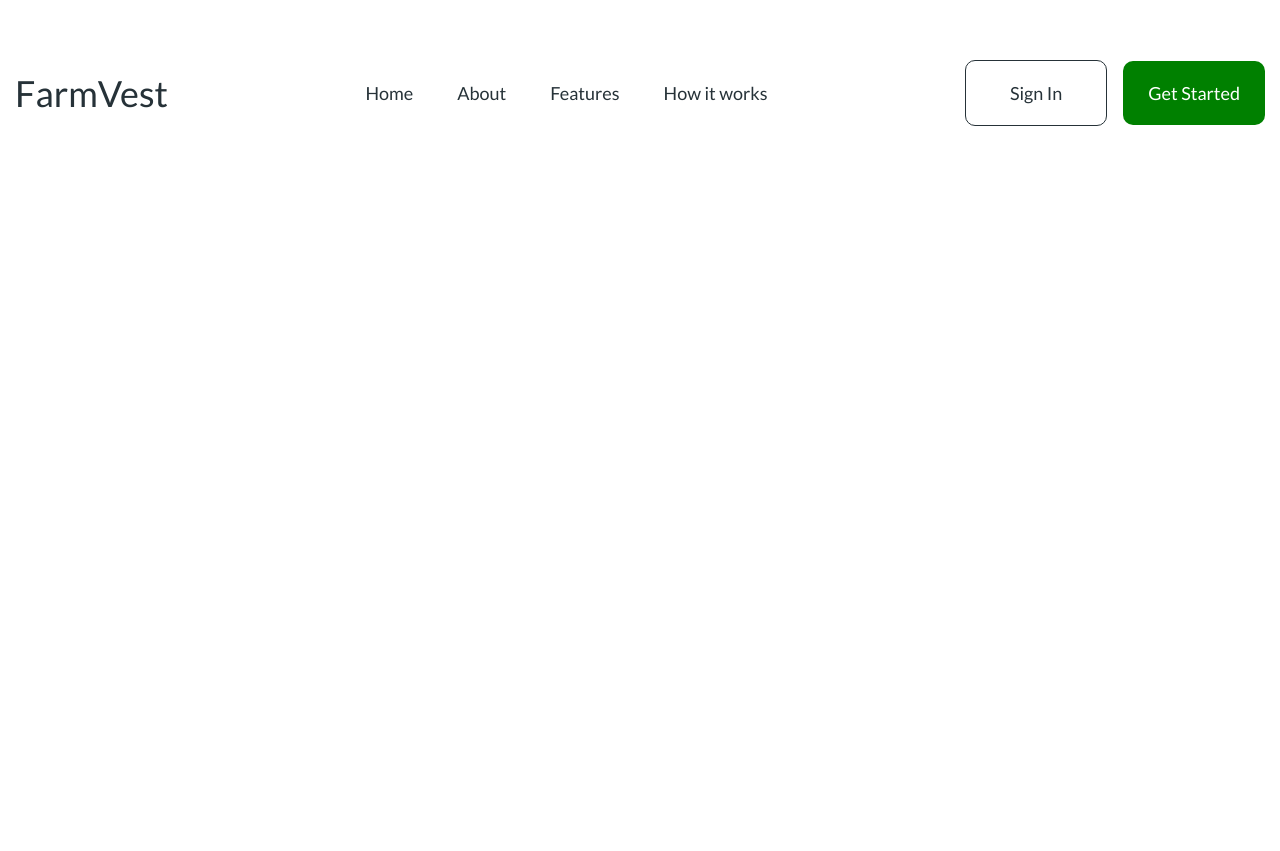
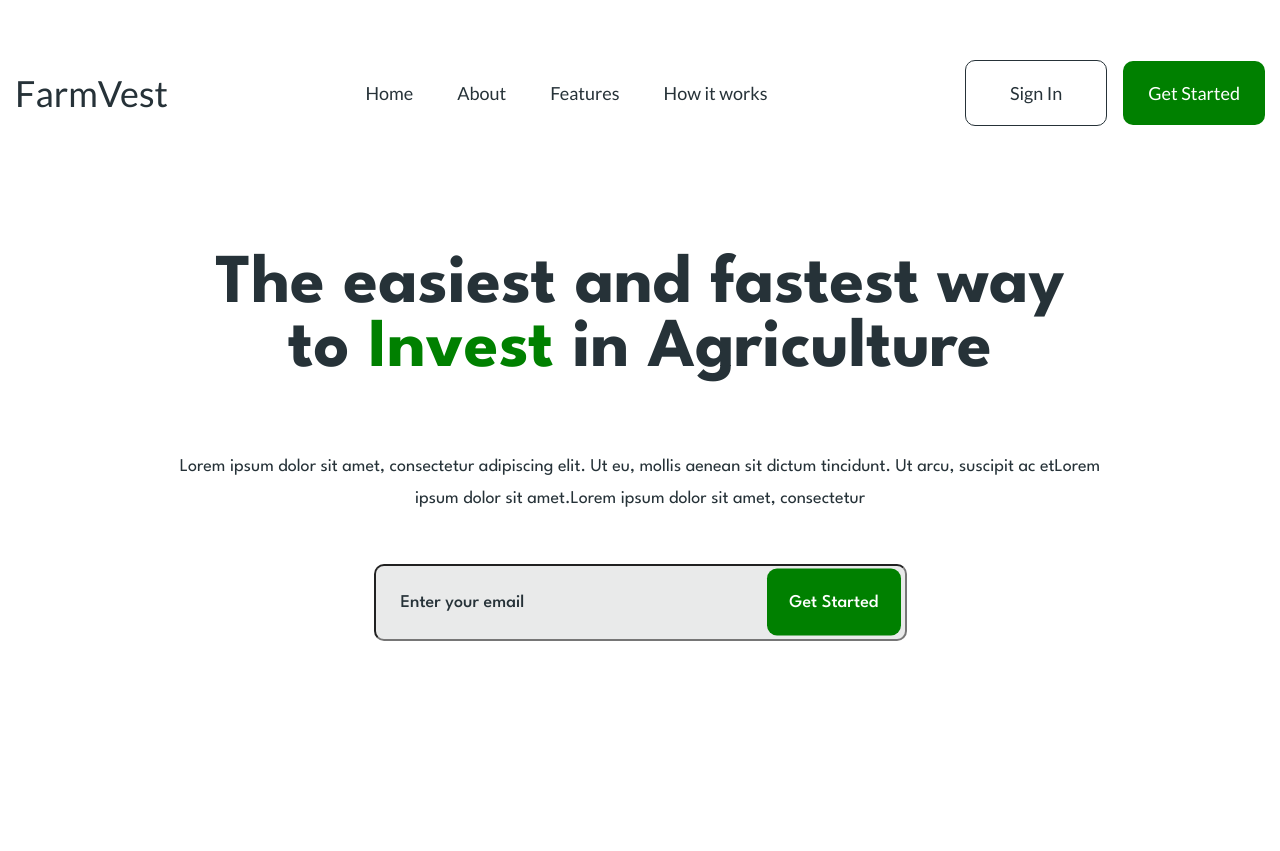
Before and after one commit to zapolskyi/farmvest, a website: page index.html in a window 1280 px wide. Before the commit the page ends 800 px from the top, so only its background shows below. Drawn offline with Linux system fonts and the light colour scheme.

Commit message:
make block home

```diff
--- a/index.html
+++ b/index.html
@@ -31,5 +31,22 @@
       </div>
     </div>
   </header>
+
+  <div class="home">
+    <div class="container">
+      <div class="home__content">
+        <h1 class="home__title">
+          The easiest and fastest way to <span>Invest</span> in Agriculture
+        </h1>
+        <p class="home__text">
+          Lorem ipsum dolor sit amet, consectetur adipiscing elit. Ut eu, mollis aenean sit dictum tincidunt. Ut arcu, suscipit ac etLorem ipsum dolor sit amet.Lorem ipsum dolor sit amet, consectetur
+        </p>
+        <form action="#" class="home__form">
+          <input type="text" placeholder="Enter your email" class="home__input">
+          <button class="home__get" type="submit">Get Started</button>
+        </form>
+      </div>
+    </div>
+  </div>
 </body>
 </html>
--- /dev/null
+++ b/scss/home.scss
@@ -0,0 +1,83 @@
+.home {
+  padding: 67px 0 210px;
+
+  // .home__content
+
+  &__content {
+    max-width: 923px;
+    margin: 0 auto;
+    text-align: center;
+  }
+
+  // .home__title
+
+  &__title {
+    font-family: $font-family;
+    font-weight: 700;
+    font-size: 70px;
+    text-align: center;
+    color: #263238;
+    margin-bottom: 70px;
+
+    & span {
+      color: #008000;
+    }
+  }
+
+  // .home__text
+
+  &__text {
+    font-family: $font-family;
+    font-weight: 400;
+    font-size: 18px;
+    line-height: 1.8;
+    text-align: center;
+    color: #263238;
+    margin-bottom: 48px;
+  }
+
+  // .home__form
+
+  &__form {
+    position: relative;
+    max-width: 533px;
+    margin: 0 auto;
+  }
+
+  // .home__input
+
+  &__input {
+    font-family: $font-family;
+    font-weight: 500;
+    font-size: 18px;
+    color: #263238;
+    padding: 28px 175px 28px 25px;
+    background: rgba(38, 50, 56, 0.1);
+    border-radius: 10px;
+    width: 100%;
+    display: block;
+
+    &::placeholder {
+      font-family: $font-family;
+      font-weight: 500;
+      font-size: 18px;
+      color: #263238;
+    }
+  }
+
+  // .home__get
+
+  &__get {
+    position: absolute;
+    top: 50%;
+    transform: translateY(-50%);
+    right: 6px;
+    font-family: $font-family;
+    font-weight: 500;
+    font-size: 18px;
+    color: #fff;
+    padding: 25px 22px;
+    background: #008000;
+    border-radius: 10px;
+  }
+}
--- a/scss/style.scss
+++ b/scss/style.scss
@@ -4,3 +4,4 @@
 @import 'fonts.scss';
 @import 'container.scss';
 @import 'header.scss';
+@import 'home.scss';
```
Also changed, not shown: css/style.css.
